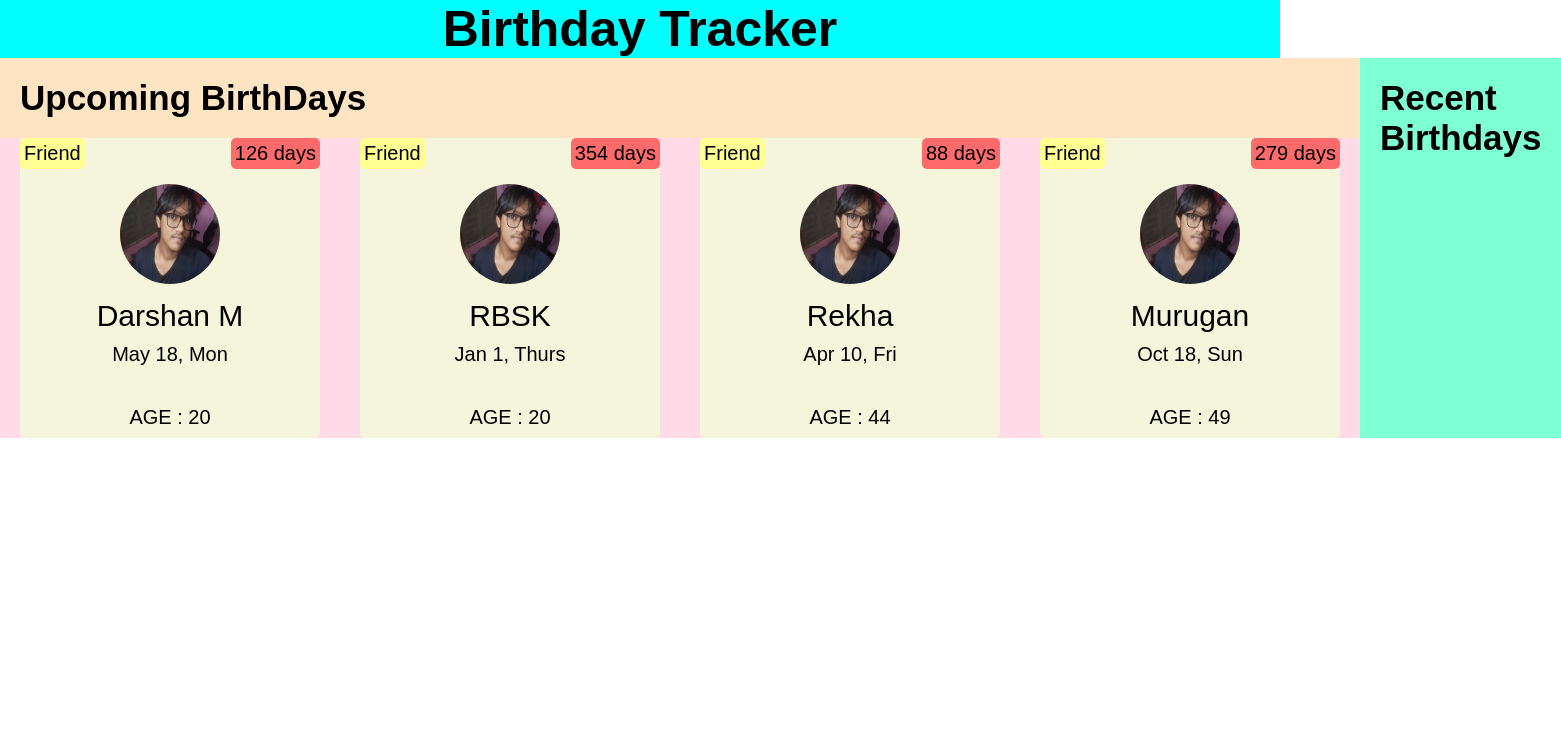
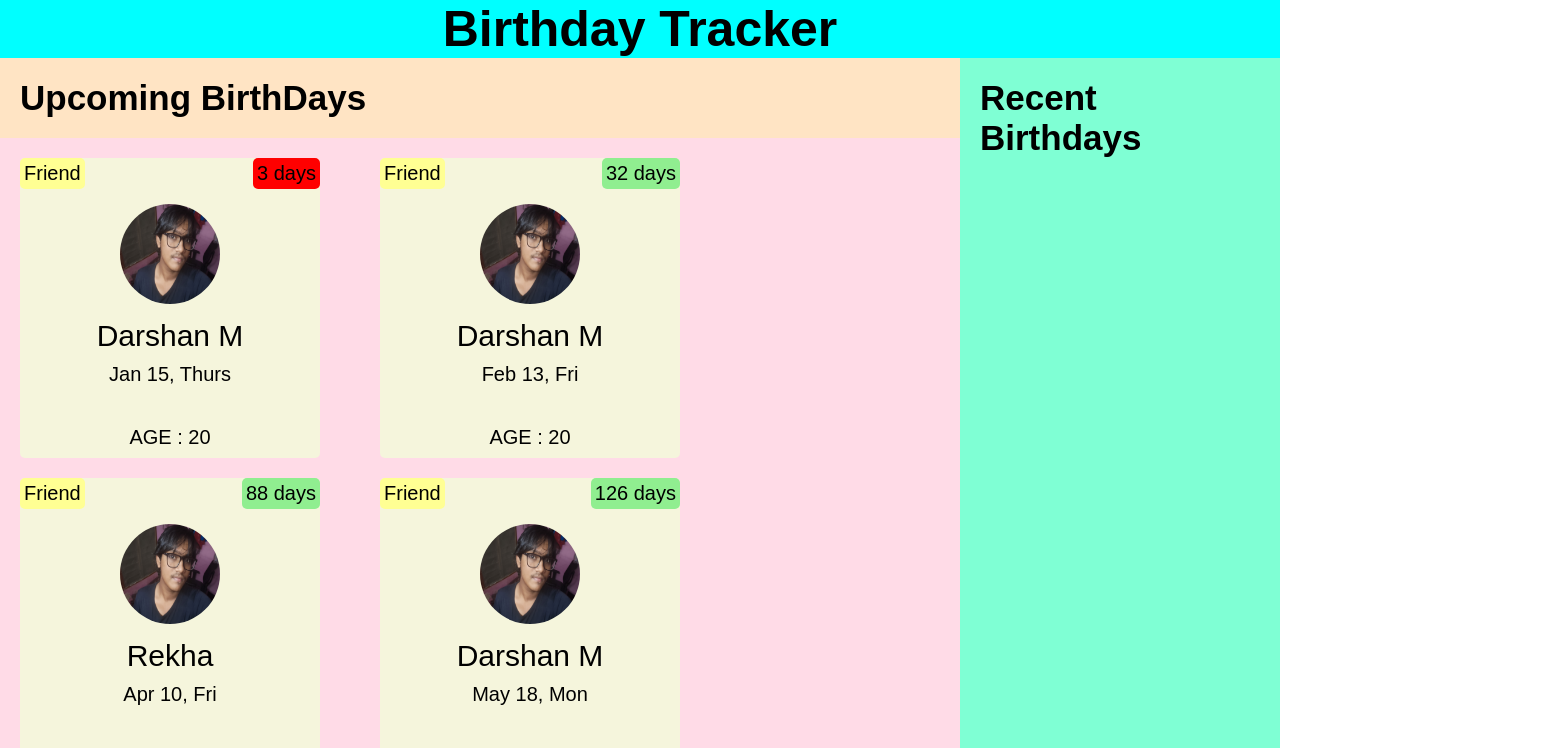
Before and after one commit to rbsk-05/birthday-tracker, a React (Vite) app: page / in a window 1280 px wide. Shown: the top 748 px of the page, 1561 px wide, since content can reach past the window. Built offline with nearby package versions, Linux system fonts and the light colour scheme; a web font is replaced by a local one.

Commit message:
Upcoming-div Updated

```diff
--- a/src/App.css
+++ b/src/App.css
@@ -18,6 +18,7 @@
 
 .Upcoming-div{
   background-color: bisque;
+  flex: 3;
 }
 
 .Upcoming-div h3{
@@ -26,15 +27,19 @@
 }
 
 .Birthday-card-div{
+  padding-top: 20px;
+  padding-bottom: 20px;
   background-color: rgb(255, 219, 231);
   display: flex;
   align-items: center;
-  justify-content: space-between;
   flex-direction: row;
+  flex-wrap: wrap;
+  gap: 20px;
 }
 
 .Recent-div{
   background-color: aquamarine;
+  flex: 1;
 }
 
 .Recent-div h3{
--- a/src/App.jsx
+++ b/src/App.jsx
@@ -4,6 +4,13 @@ import BirthdayCard from './components/BirthdayCard';
 import {getAge, getDate, getDay, getBirthDate, getBirthMonth} from './utils/date';
 
 function App() {
+
+  //Use spread operator to create a new array
+  //Sort based on upcoming b-days
+  const upcomingBirthdays = [...birthdays].sort(
+    (a,b) => getDate(a.dob) - getDate(b.dob)
+  );
+
   return (
     <>
     <div className="App-header">
@@ -17,7 +24,7 @@ function App() {
 
         <div className="Birthday-card-div">
           {
-            birthdays.map(birthday => (
+            upcomingBirthdays.map(birthday => (
               <BirthdayCard
                 key = {birthday.id}
                 birthday = {birthday}
--- a/src/birthdays.js
+++ b/src/birthdays.js
@@ -26,6 +26,20 @@ const birthdays = [
     dob : "Oct 18 1976",
     tag : "Friend",
     image : "darshan.jpg"
+  },
+  {
+    id : 5,
+    name : "Darshan M",
+    dob : "Jan 15 2005",
+    tag : "Friend",
+    image: "darshan.jpg"
+  },
+  {
+    id : 6,
+    name : "Darshan M",
+    dob : "Feb 13 2005",
+    tag : "Friend",
+    image: "darshan.jpg"
   }
 ];
 
--- a/src/components/BirthdayCard.css
+++ b/src/components/BirthdayCard.css
@@ -7,6 +7,18 @@
 
   display: flex;
   flex-direction: column;
+}
+
+.Birthday-days.red{
+  background-color: red;
+}
+
+.Birthday-days.yellow{
+  background-color: yellow;
+}
+
+.Birthday-days.green{
+  background-color: lightgreen;
 }
 
 .Birthday-card-header{
--- a/src/components/BirthdayCard.jsx
+++ b/src/components/BirthdayCard.jsx
@@ -1,11 +1,15 @@
 import './BirthdayCard.css'
+import { getDayColor} from '../utils/date';
 
 function BirthdayCard ({birthday, age, daysLeft, day, birthdate, birthmonth}) {
+
+  const dayColor = getDayColor(daysLeft);
+
   return (
-    <div className='Birthday-card'>
+    <div className="Birthday-card">
         <div className="Birthday-card-header">
           <span className='Birthday-tag'>{birthday.tag}</span>
-          <span className='Birthday-days'>{daysLeft} days</span>
+          <span className={`Birthday-days ${dayColor}`}>{daysLeft} {daysLeft === 1 ? "day" : "days"}</span>
         </div>
 
         <div className='Birthday-content-div'>
--- a/src/utils/date.js
+++ b/src/utils/date.js
@@ -64,4 +64,10 @@ function getDay(dob){
   return day[temp.getDay()]
 }
 
-export {getAge, getDate, getDay, getBirthDate, getBirthMonth}
+function getDayColor(daysLeft){
+  if (daysLeft < 7) return "red"
+  else if (daysLeft < 31) return "yellow"
+  else return "green"
+}
+
+export {getAge, getDate, getDay, getBirthDate, getBirthMonth, getDayColor}
```
